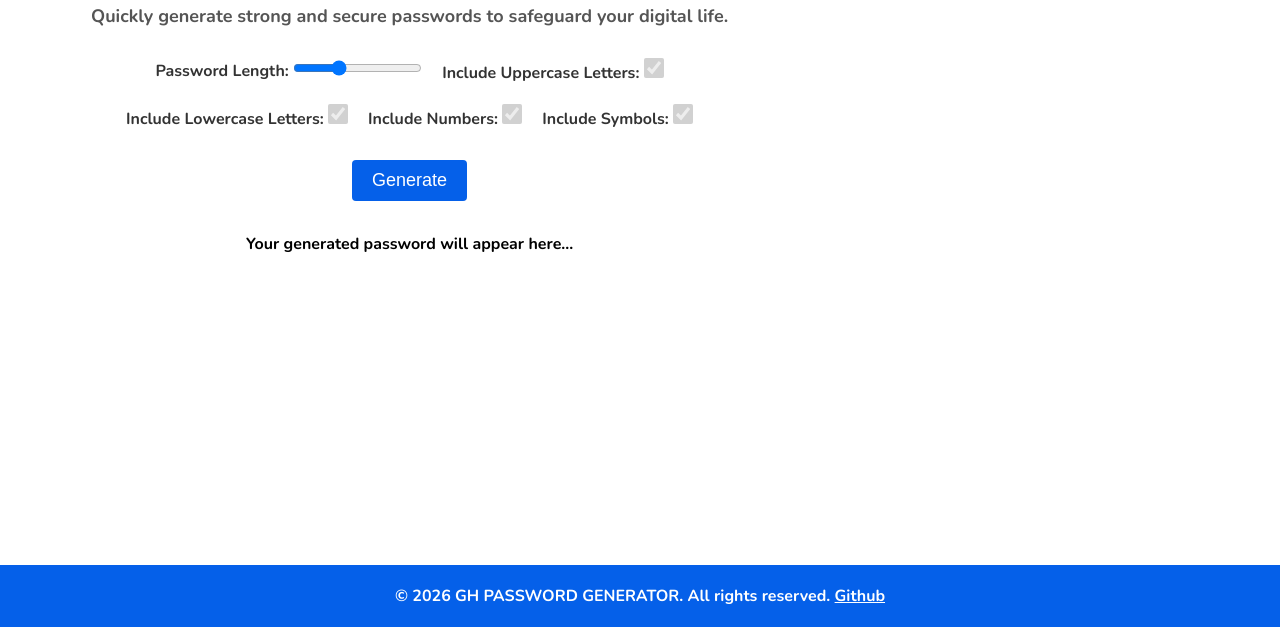
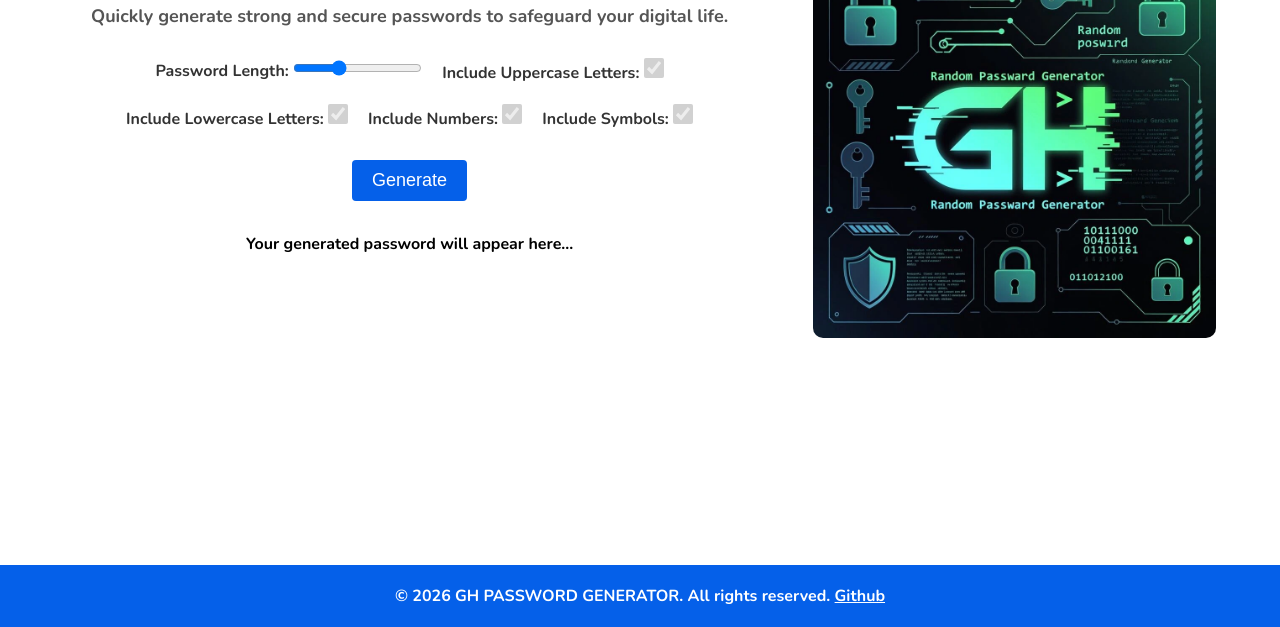
Before and after one commit to mhgkhan/Random-Password-Generator, a plain HTML site: page index.html in a window 1280 px wide. Shown: the part 187-814 px from the top of the page. Drawn offline with nearby package versions, Linux system fonts and the light colour scheme; the site is published under a folder, as on GitHub Pages, so addresses that start at the root find nothing.

Commit message:
Fix HTML encoding issues in index.html

```diff
--- a/index.html
+++ b/index.html
@@ -86,7 +86,7 @@
             </div>
 
 
-            <img src="/public/image.webp" class="banner" alt="GH Random Password Generator Banner" fetchpriority="high" loading="eager"
+            <img src="public/image.webp" class="banner" alt="GH Random Password Generator Banner" fetchpriority="high" loading="eager"
                 decoding="async">
 
 
```
